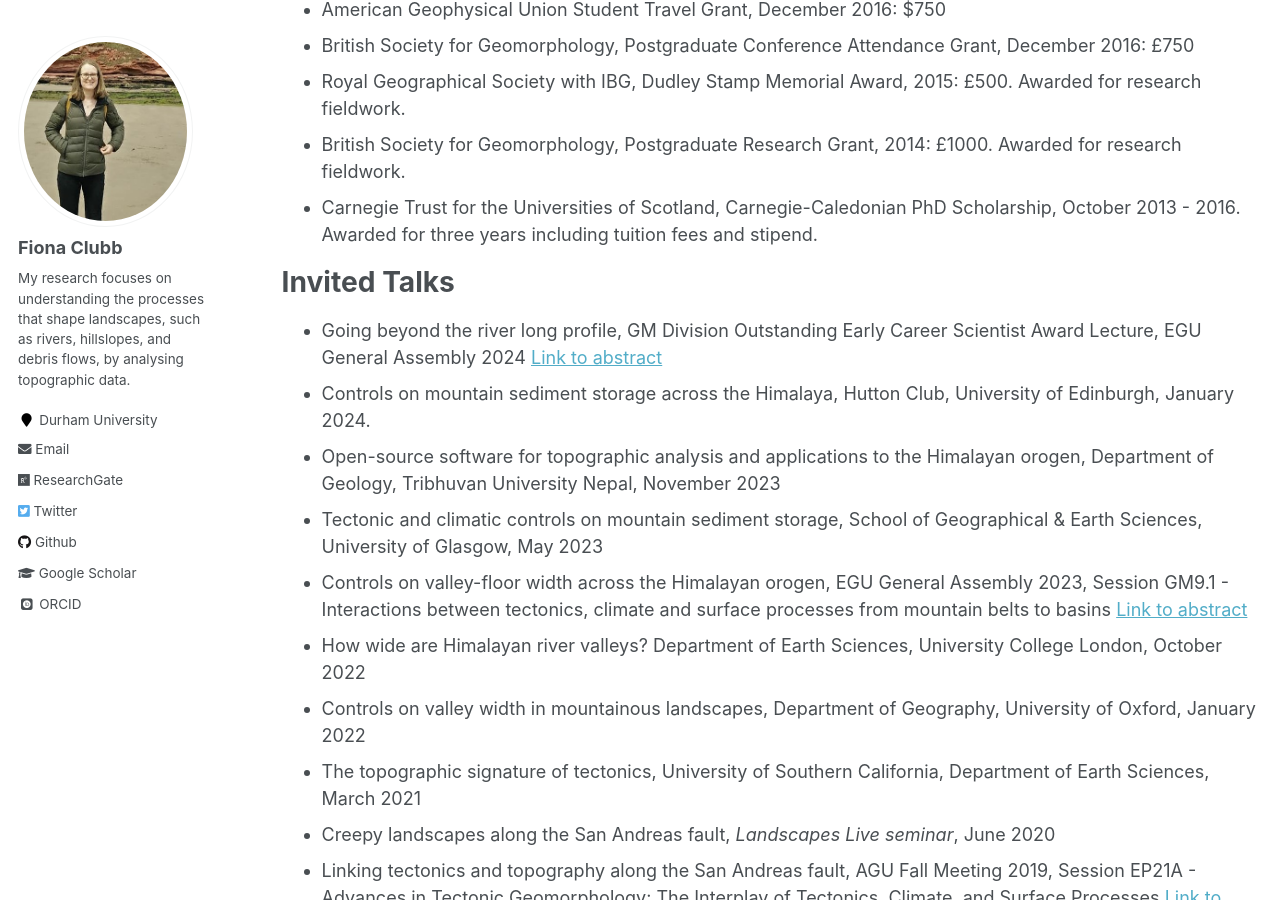
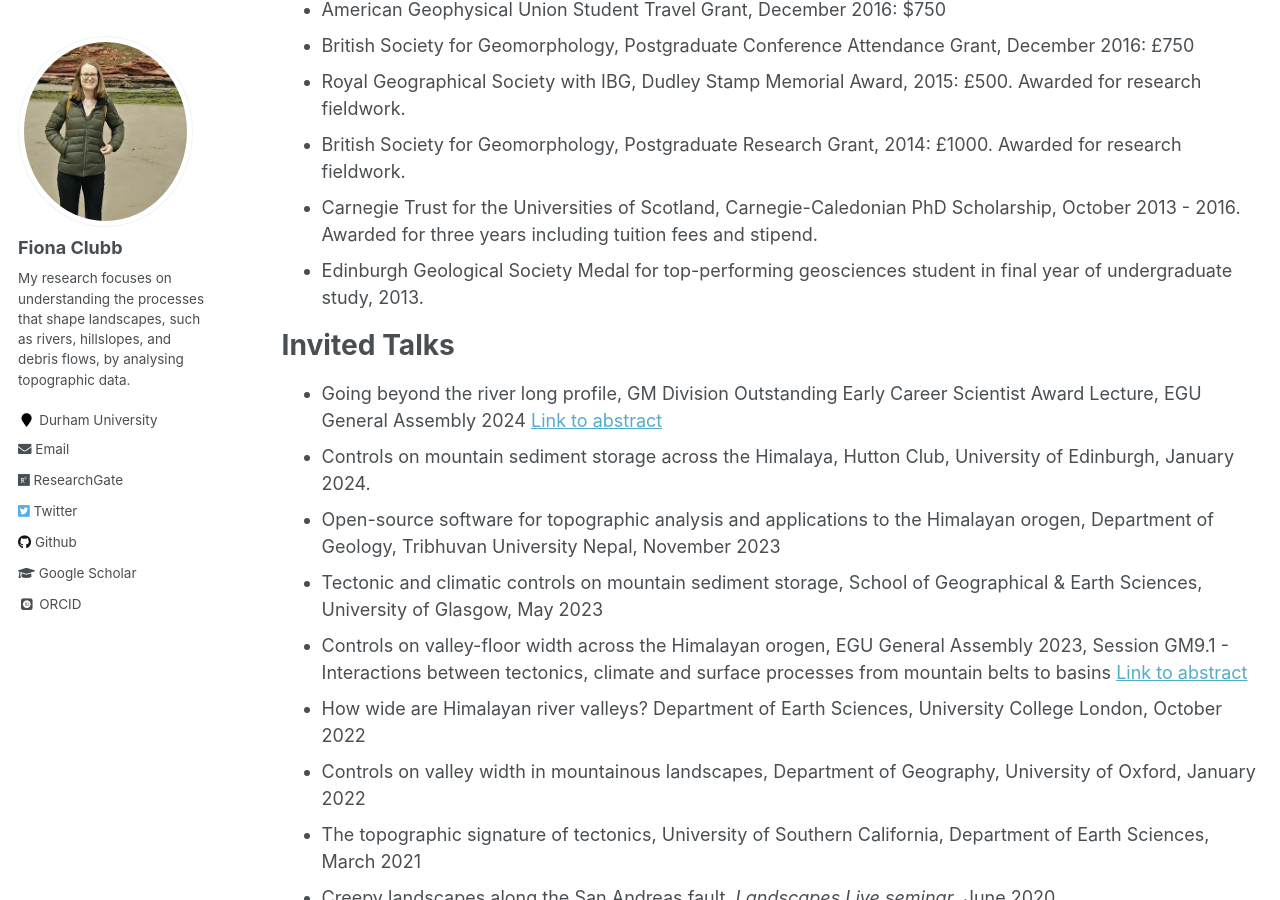
Before and after one commit to fclubb/fclubb.github.io, a Jekyll site: the page built from _pages/cv.md, in a window 1280 px wide and 900 px high, scrolled down 1076 px. Built offline with Jekyll 4.4.1, drawn with Linux system fonts in a browser that asks for light colours; some web fonts are replaced.

Commit message:
Adding line

```diff
--- a/_pages/cv.md
+++ b/_pages/cv.md
@@ -44,6 +44,7 @@ fieldwork.
 * British Society for Geomorphology, Postgraduate Research Grant, 2014: £1000. Awarded for research
 fieldwork.
 * Carnegie Trust for the Universities of Scotland, Carnegie-Caledonian PhD Scholarship, October 2013 - 2016. Awarded for three years including tuition fees and stipend.
+* Edinburgh Geological Society Medal for top-performing geosciences student in final year of undergraduate study, 2013.
 
 Invited Talks
 ======
```
